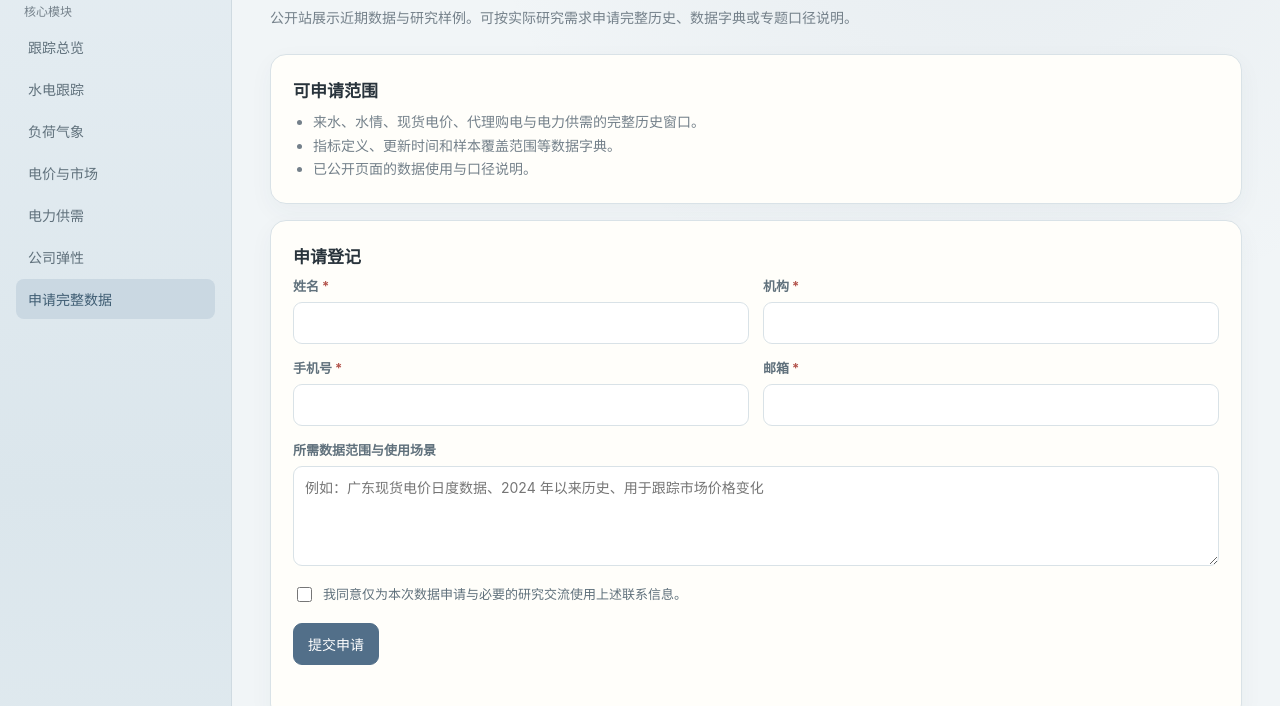
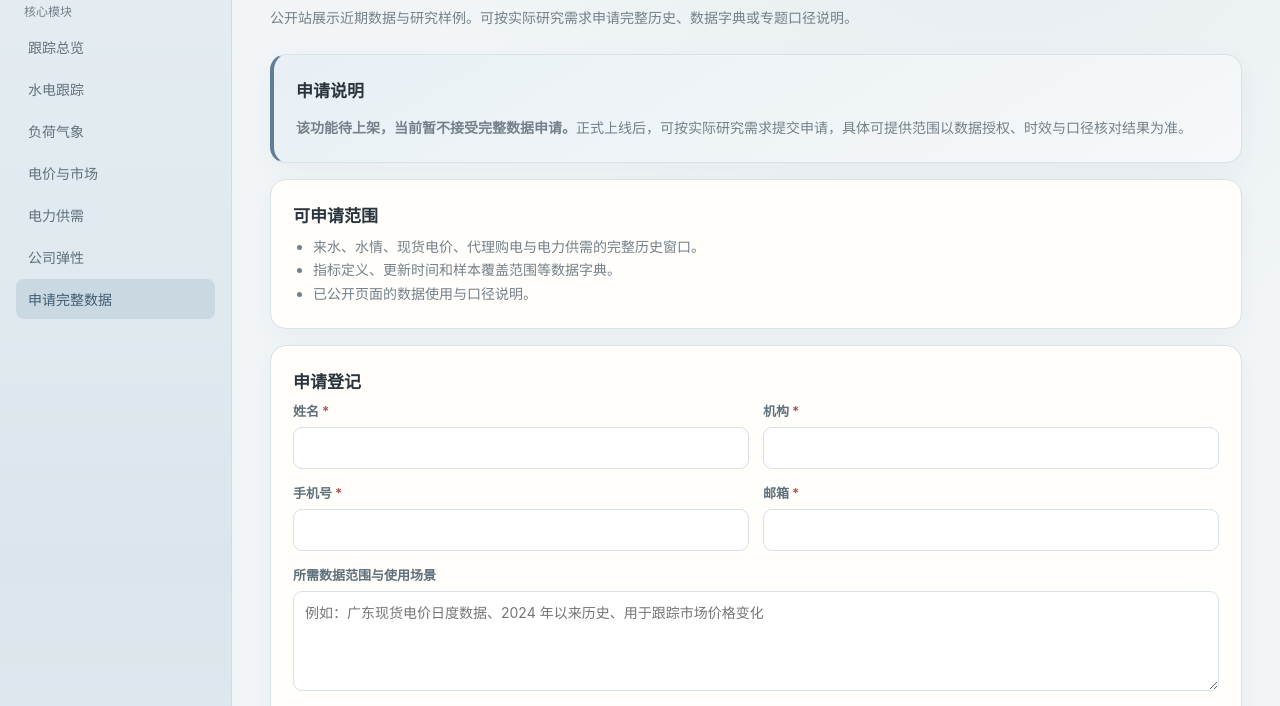
Before and after one commit to dengsiping97-lab/power-data-workbench, a website: page data-request.html in a window 1280 px wide. Shown: the part 93-799 px from the top of the page. Drawn offline with Linux system fonts and the light colour scheme.

Commit message:
feat: mark data requests as coming soon

```diff
--- a/data-request.html
+++ b/data-request.html
@@ -25,6 +25,10 @@
       <div class="eng-eyebrow">DATA ACCESS</div>
       <h1>申请完整数据</h1>
       <p class="eng-subtitle">公开站展示近期数据与研究样例。可按实际研究需求申请完整历史、数据字典或专题口径说明。</p>
+      <section class="eng-card eng-note">
+        <h2>申请说明</h2>
+        <p><strong>该功能待上架，当前暂不接受完整数据申请。</strong>正式上线后，可按实际研究需求提交申请，具体可提供范围以数据授权、时效与口径核对结果为准。</p>
+      </section>
       <section class="eng-card">
         <h2>可申请范围</h2>
         <ul>
@@ -44,7 +48,7 @@
             <div class="eng-field full"><label for="request-scope">所需数据范围与使用场景</label><textarea id="request-scope" data-label="所需数据范围与使用场景" required placeholder="例如：广东现货电价日度数据、2024 年以来历史、用于跟踪市场价格变化"></textarea></div>
           </div>
           <label class="eng-consent"><input type="checkbox" required>我同意仅为本次数据申请与必要的研究交流使用上述联系信息。</label>
-          <button class="eng-submit" type="submit">提交申请</button>
+          <button class="eng-submit" type="submit" disabled>提交申请</button>
           <p id="form-status" class="eng-status" aria-live="polite"></p>
         </form>
       </section>
```
